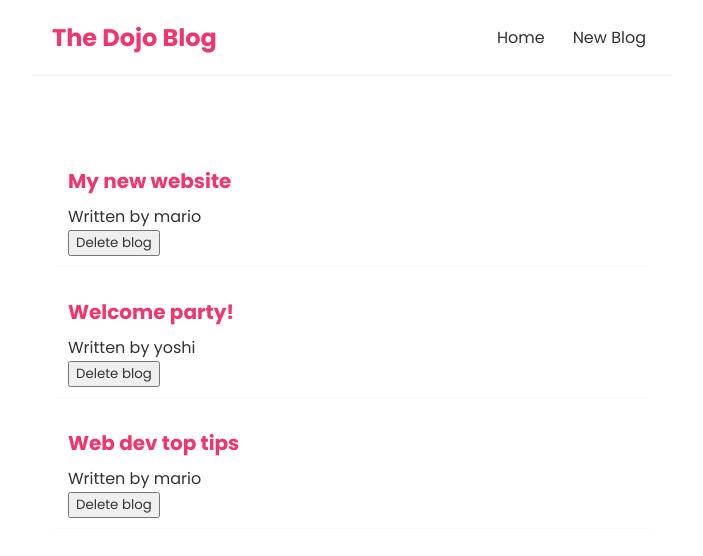
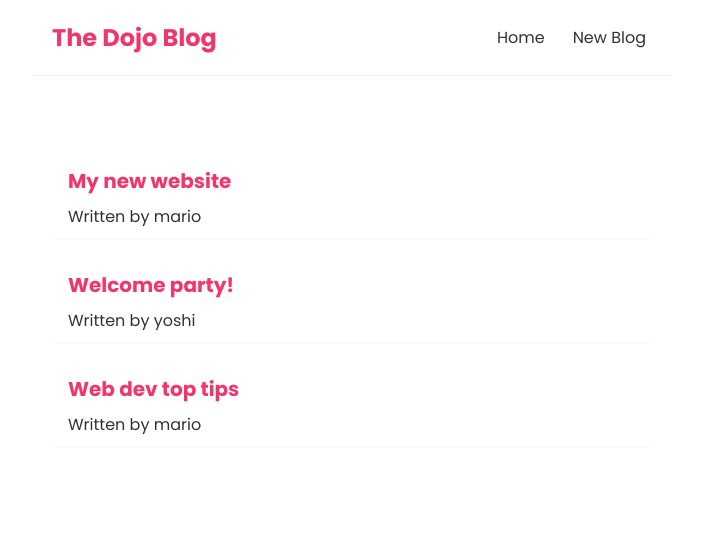
Before and after one commit to ItaloCanturil/react-blog, a React (Create React App) app: page / in a window 1280 px wide. Shown: the top 556 px of the page, without its empty margins (288-991 px from the left). Built offline with nearby package versions, Linux system fonts and the light colour scheme; the HTML template or start-up script is replaced by a standard one.

Commit message:
refactor: Remove delete button blog

```diff
--- a/src/BlogList.js
+++ b/src/BlogList.js
@@ -1,12 +1,12 @@
-const BlogList = ({blogs, handleDelete}) => {
+const BlogList = ({blogs, title}) => {
 
   return (
     <div className="blog-list">
+      <h2>{ title }</h2>
       {blogs.map((blog) => (
         <div className="blog-preview" key={blog.id}>
           <h2>{ blog.title }</h2>
           <p>Written by { blog.author }</p>
-          <button onClick={() => handleDelete(blog.id)}>Delete blog</button>
         </div>
       ))}
     </div>
```
